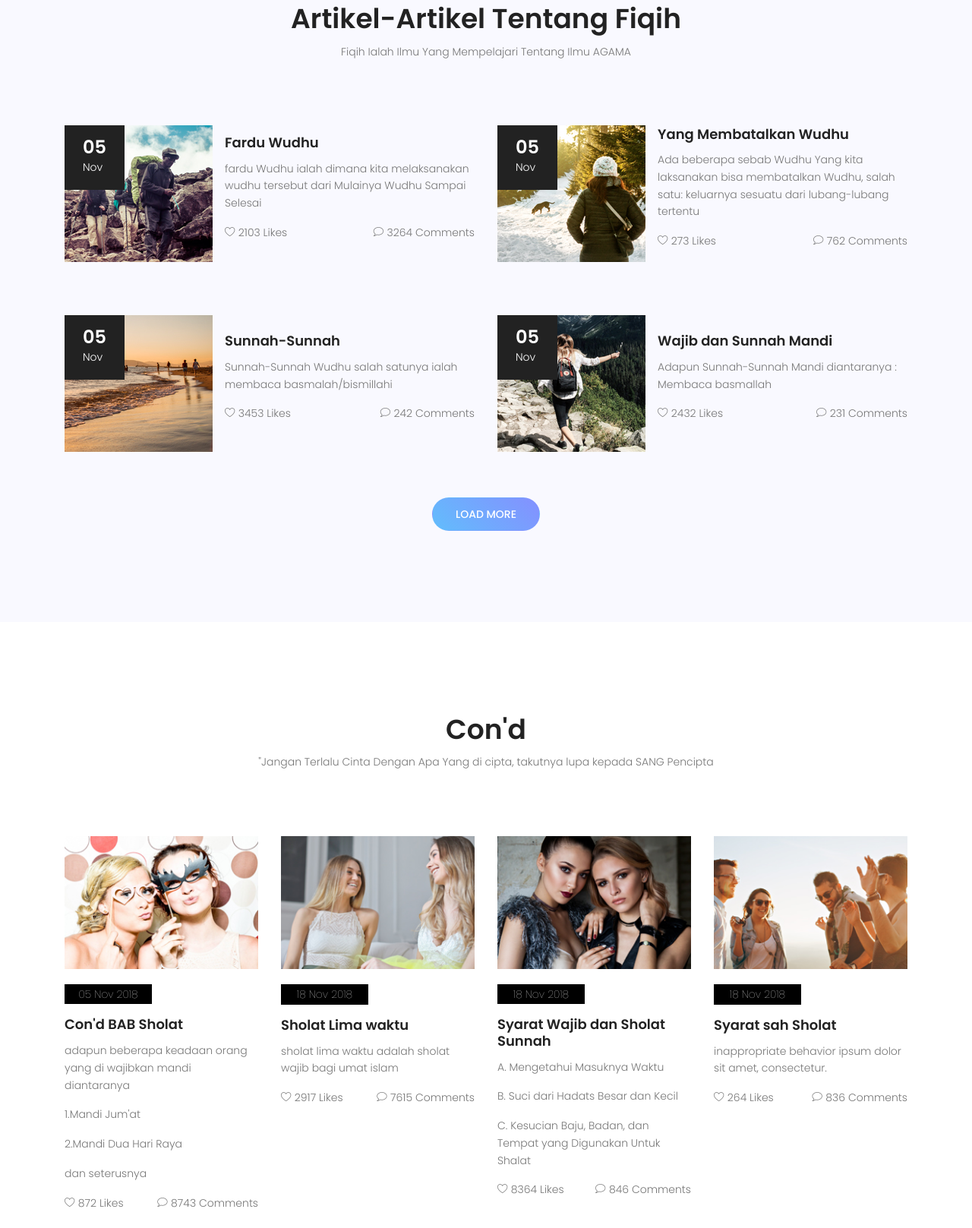
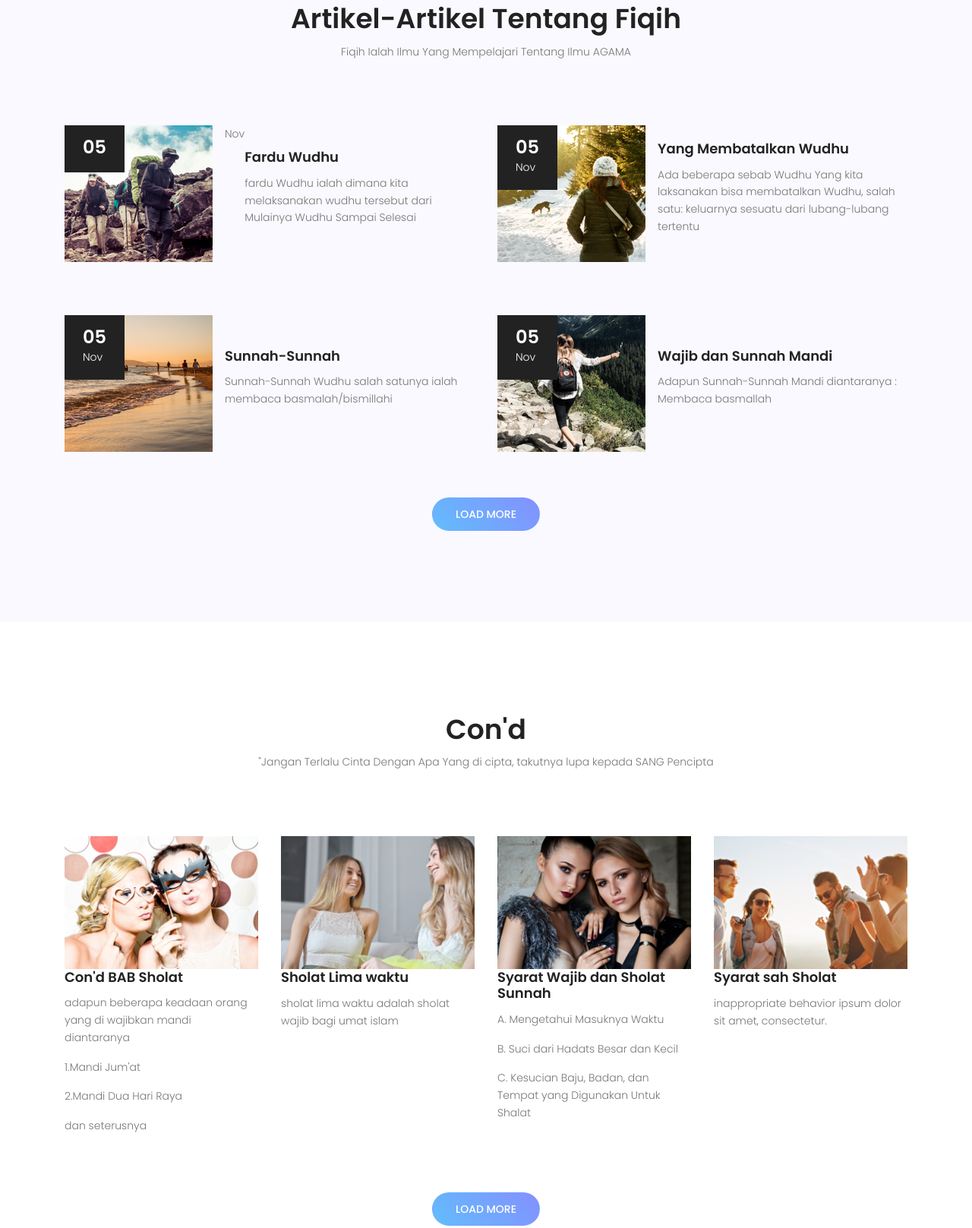
Before and after one commit to Muliadi99/UAS, a plain HTML site: page index.html in a window 1280 px wide. Shown: the part 1904-3521 px from the top of the page at 76% size. Drawn offline with nearby package versions, Linux system fonts and the light colour scheme; files whose address does not match are found by name.

Commit message:
mengganti

```diff
--- a/index.html
+++ b/index.html
@@ -148,15 +148,11 @@
 							  <img class="img-fluid d-flex  mr-3" src="img/t1.jpg" alt="">
 							  <div class="dates">
 							  	<span>05</span>
+							  </div>
 							  	<p>Nov</p>
-							  </div>
 							  <div class="media-body align-self-center">
 							    <h4 class="mt-0"><a href="#">Fardu Wudhu</a></h4>
 							    <p>fardu Wudhu ialah dimana kita melaksanakan wudhu tersebut dari Mulainya Wudhu Sampai Selesai</p>
-								<div class="meta-bottom d-flex justify-content-between">
-									<p><span class="lnr lnr-heart"></span> 2103 Likes</p>
-									<p><span class="lnr lnr-bubble"></span> 3264 Comments</p>
-								</div>
 							  </div>
 							</div>
 							<div class="single-travel media">
@@ -168,10 +164,6 @@
 							  <div class="media-body align-self-center">
 							    <h4 class="mt-0"><a href="#">Sunnah-Sunnah</a></h4>
 							    <p>Sunnah-Sunnah Wudhu salah satunya ialah membaca basmalah/bismillahi</p>
-								<div class="meta-bottom d-flex justify-content-between">
-									<p><span class="lnr lnr-heart"></span> 3453 Likes</p>
-									<p><span class="lnr lnr-bubble"></span> 242 Comments</p>
-								</div>
 							  </div>
 							</div>
 						</div>
@@ -185,10 +177,6 @@
 							  <div class="media-body align-self-center">
 							    <h4 class="mt-0"><a href="#">Yang Membatalkan Wudhu</a></h4>
 							    <p>Ada beberapa sebab Wudhu Yang kita laksanakan bisa membatalkan Wudhu, salah satu: keluarnya sesuatu dari lubang-lubang tertentu</p>
-								<div class="meta-bottom d-flex justify-content-between">
-									<p><span class="lnr lnr-heart"></span> 273 Likes</p>
-									<p><span class="lnr lnr-bubble"></span> 762 Comments</p>
-								</div>
 							  </div>
 							</div>
 							<div class="single-travel media">
@@ -200,10 +188,6 @@
 							  <div class="media-body align-self-center">
 							    <h4 class="mt-0"><a href="#">Wajib dan Sunnah Mandi</a></h4>
 							    <p>Adapun Sunnah-Sunnah Mandi diantaranya : Membaca basmallah</p>
-								<div class="meta-bottom d-flex justify-content-between">
-									<p><span class="lnr lnr-heart"></span> 2432 Likes</p>
-									<p><span class="lnr lnr-bubble"></span> 231 Comments</p>
-								</div>
 							  </div>
 							</div>
 						</div>
@@ -227,7 +211,6 @@
 					<div class="row">
 						<div class="col-lg-3 col-md-6 single-fashion">
 							<img class="img-fluid" src="img/f1.jpg" alt="">
-							<p class="date">05 Nov 2018</p>
 							<h4><a href="#">Con'd BAB Sholat</a></h4>
 							<p>adapun beberapa keadaan orang yang di wajibkan mandi diantaranya
 							</p>
@@ -238,27 +221,17 @@
 								2.Mandi Dua Hari Raya
 							</p>
 							<p>dan seterusnya</p>
-							<div class="meta-bottom d-flex justify-content-between">
-								<p><span class="lnr lnr-heart"></span> 872 Likes</p>
-								<p><span class="lnr lnr-bubble"></span> 8743 Comments</p>
-							</div>
 						</div>
 						<div class="col-lg-3 col-md-6 single-fashion">
 							<img class="img-fluid" src="img/f2.jpg" alt="">
-							<p class="date">18 Nov 2018</p>
 							<h4><a href="#">
 							Sholat Lima waktu</a></h4>
 							<p>
 								sholat lima waktu adalah sholat wajib bagi umat islam
 							</p>
-							<div class="meta-bottom d-flex justify-content-between">
-								<p><span class="lnr lnr-heart"></span> 2917 Likes</p>
-								<p><span class="lnr lnr-bubble"></span> 7615 Comments</p>
-							</div>
 						</div>
 						<div class="col-lg-3 col-md-6 single-fashion">
 							<img class="img-fluid" src="img/f3.jpg" alt="">
-							<p class="date">18 Nov 2018</p>
 							<h4><a href="#">Syarat Wajib dan Sholat Sunnah</a></h4>
 							<p>
 								A. Mengetahui Masuknya Waktu
@@ -269,23 +242,13 @@
 							<p>
 								C. Kesucian Baju, Badan, dan Tempat yang Digunakan Untuk Shalat
 							</p>
-
-							<div class="meta-bottom d-flex justify-content-between">
-								<p><span class="lnr lnr-heart"></span> 8364 Likes</p>
-								<p><span class="lnr lnr-bubble"></span> 846 Comments</p>
-							</div>
 						</div>
 						<div class="col-lg-3 col-md-6 single-fashion">
 							<img class="img-fluid" src="img/f4.jpg" alt="">
-							<p class="date">18 Nov 2018</p>
 							<h4><a href="#">Syarat sah Sholat</a></h4>
 							<p>
 								inappropriate behavior ipsum dolor sit amet, consectetur.
 							</p>
-							<div class="meta-bottom d-flex justify-content-between">
-								<p><span class="lnr lnr-heart"></span> 264 Likes</p>
-								<p><span class="lnr lnr-bubble"></span> 836 Comments</p>
-							</div>
 						</div>
 						<a href="#" class="primary-btn load-more pbtn-2 text-uppercase mx-auto mt-60">Load More </a>
 					</div>
```
